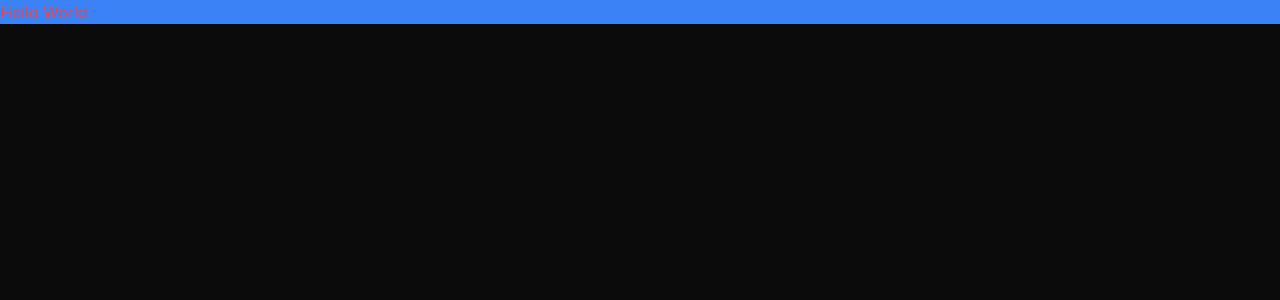
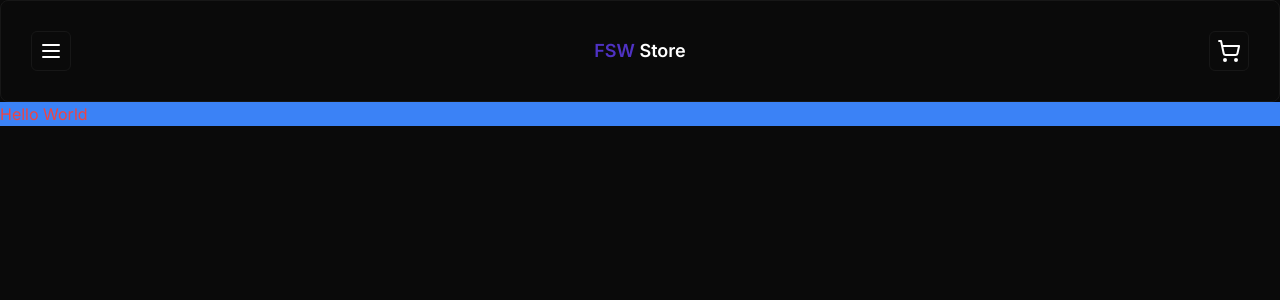
Before and after one commit to jenedua/fedner-store, a Next.js app: page / in a window 1280 px wide. Shown: the top 300 px of the page. Built offline with nearby package versions, Linux system fonts and the light colour scheme.

Commit message:
feat: add button, card and header conponents

```diff
--- a/package.json
+++ b/package.json
@@ -10,6 +10,7 @@
   },
   "dependencies": {
     "@prisma/client": "^5.4.2",
+    "@radix-ui/react-slot": "^1.0.2",
     "class-variance-authority": "^0.7.0",
     "clsx": "^2.0.0",
     "lucide-react": "^0.288.0",
--- a/src/app/layout.tsx
+++ b/src/app/layout.tsx
@@ -1,6 +1,7 @@
 import type { Metadata } from 'next'
 import { Inter } from 'next/font/google'
 import './globals.css'
+import Header from '@/components/ui/header'
 
 const inter = Inter({ subsets: ['latin'] })
 
@@ -16,7 +17,10 @@
 }) {
   return (
     <html lang="en">
-      <body className={inter.className}>{children}</body>
+      <body className={inter.className}>
+        <Header />
+        {children}
+        </body>
     </html>
   )
 }
--- /dev/null
+++ b/src/components/ui/button.tsx
@@ -0,0 +1,56 @@
+import * as React from "react"
+import { Slot } from "@radix-ui/react-slot"
+import { cva, type VariantProps } from "class-variance-authority"
+
+import { cn } from "@/lib/utils"
+
+const buttonVariants = cva(
+  "inline-flex items-center justify-center rounded-md text-sm font-medium ring-offset-background transition-colors focus-visible:outline-none focus-visible:ring-2 focus-visible:ring-ring focus-visible:ring-offset-2 disabled:pointer-events-none disabled:opacity-50",
+  {
+    variants: {
+      variant: {
+        default: "bg-primary text-primary-foreground hover:bg-primary/90",
+        destructive:
+          "bg-destructive text-destructive-foreground hover:bg-destructive/90",
+        outline:
+          "border border-input bg-background hover:bg-accent hover:text-accent-foreground",
+        secondary:
+          "bg-secondary text-secondary-foreground hover:bg-secondary/80",
+        ghost: "hover:bg-accent hover:text-accent-foreground",
+        link: "text-primary underline-offset-4 hover:underline",
+      },
+      size: {
+        default: "h-10 px-4 py-2",
+        sm: "h-9 rounded-md px-3",
+        lg: "h-11 rounded-md px-8",
+        icon: "h-10 w-10",
+      },
+    },
+    defaultVariants: {
+      variant: "default",
+      size: "default",
+    },
+  }
+)
+
+export interface ButtonProps
+  extends React.ButtonHTMLAttributes<HTMLButtonElement>,
+    VariantProps<typeof buttonVariants> {
+  asChild?: boolean
+}
+
+const Button = React.forwardRef<HTMLButtonElement, ButtonProps>(
+  ({ className, variant, size, asChild = false, ...props }, ref) => {
+    const Comp = asChild ? Slot : "button"
+    return (
+      <Comp
+        className={cn(buttonVariants({ variant, size, className }))}
+        ref={ref}
+        {...props}
+      />
+    )
+  }
+)
+Button.displayName = "Button"
+
+export { Button, buttonVariants }
--- /dev/null
+++ b/src/components/ui/card.tsx
@@ -0,0 +1,79 @@
+import * as React from "react"
+
+import { cn } from "@/lib/utils"
+
+const Card = React.forwardRef<
+  HTMLDivElement,
+  React.HTMLAttributes<HTMLDivElement>
+>(({ className, ...props }, ref) => (
+  <div
+    ref={ref}
+    className={cn(
+      "rounded-lg border bg-card text-card-foreground shadow-sm",
+      className
+    )}
+    {...props}
+  />
+))
+Card.displayName = "Card"
+
+const CardHeader = React.forwardRef<
+  HTMLDivElement,
+  React.HTMLAttributes<HTMLDivElement>
+>(({ className, ...props }, ref) => (
+  <div
+    ref={ref}
+    className={cn("flex flex-col space-y-1.5 p-6", className)}
+    {...props}
+  />
+))
+CardHeader.displayName = "CardHeader"
+
+const CardTitle = React.forwardRef<
+  HTMLParagraphElement,
+  React.HTMLAttributes<HTMLHeadingElement>
+>(({ className, ...props }, ref) => (
+  <h3
+    ref={ref}
+    className={cn(
+      "text-2xl font-semibold leading-none tracking-tight",
+      className
+    )}
+    {...props}
+  />
+))
+CardTitle.displayName = "CardTitle"
+
+const CardDescription = React.forwardRef<
+  HTMLParagraphElement,
+  React.HTMLAttributes<HTMLParagraphElement>
+>(({ className, ...props }, ref) => (
+  <p
+    ref={ref}
+    className={cn("text-sm text-muted-foreground", className)}
+    {...props}
+  />
+))
+CardDescription.displayName = "CardDescription"
+
+const CardContent = React.forwardRef<
+  HTMLDivElement,
+  React.HTMLAttributes<HTMLDivElement>
+>(({ className, ...props }, ref) => (
+  <div ref={ref} className={cn("p-6 pt-0", className)} {...props} />
+))
+CardContent.displayName = "CardContent"
+
+const CardFooter = React.forwardRef<
+  HTMLDivElement,
+  React.HTMLAttributes<HTMLDivElement>
+>(({ className, ...props }, ref) => (
+  <div
+    ref={ref}
+    className={cn("flex items-center p-6 pt-0", className)}
+    {...props}
+  />
+))
+CardFooter.displayName = "CardFooter"
+
+export { Card, CardHeader, CardFooter, CardTitle, CardDescription, CardContent }
--- /dev/null
+++ b/src/components/ui/header.tsx
@@ -0,0 +1,24 @@
+import { MenuIcon, ShoppingCartIcon } from "lucide-react";
+import { Button } from "./button";
+import { Card } from "./card";
+
+const Header = () => {
+    return (
+      <Card className="flex items-center justify-between p-[1.875rem]">
+        <Button size="icon" variant="outline">
+          <MenuIcon />
+        </Button>
+
+        <h1 className="text-lg font-semibold">
+          <span className="text-primary">FSW </span>Store
+        </h1>
+
+        <Button size="icon" variant="outline">
+          <ShoppingCartIcon />
+        </Button>
+      </Card>
+    );
+
+}
+
+export default Header;
```
Also changed, not shown: 2 other files (tests, documents, lock files or other folders).
